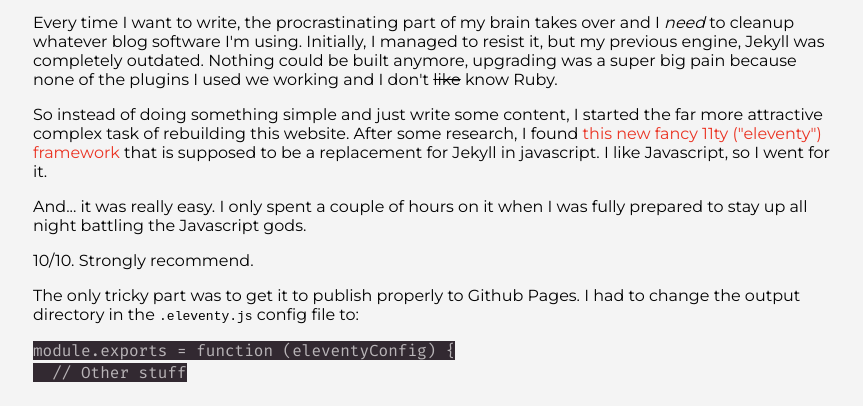
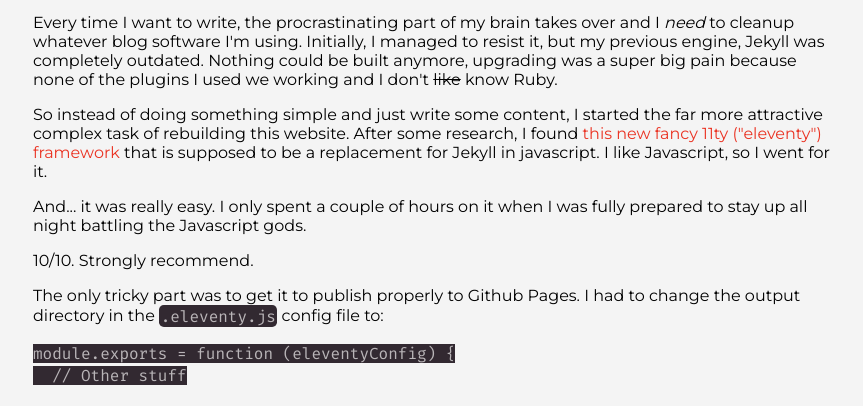
Before and after one commit to vdurmont/vdurmont.github.com, an Eleventy site: page posts/2023-02-28-switch-to-11ty.md in a window 1280 px wide. Shown: the part 300-706 px from the top of the page, without its empty margins (207-1070 px from the left). Built offline with nearby package versions, Linux system fonts and the light colour scheme; Eleventy itself is replaced by a stand-in of ours; code samples lack their colours; files that its build step writes are made by us from their sources.

Commit message:
Add support for inline code

```diff
--- a/assets/css/prism-hopscotch.css
+++ b/assets/css/prism-hopscotch.css
@@ -7,6 +7,7 @@
  * This work is licensed under the Creative Commons CC0 1.0 Universal License
  */
 
+code,
 code[class*="language-"],
 pre[class*="language-"] {
   font-family: "Fira Mono", Menlo, Monaco, "Lucida Console", "Courier New",
@@ -45,6 +46,7 @@ pre[class*="language-"] {
 }
 
 /* Inline code */
+:not(pre) > code,
 :not(pre) > code[class*="language-"] {
   padding: 0.1em;
   border-radius: 0.3em;
--- a/docs/assets/css/prism-hopscotch.css
+++ b/docs/assets/css/prism-hopscotch.css
@@ -7,6 +7,7 @@
  * This work is licensed under the Creative Commons CC0 1.0 Universal License
  */
 
+code,
 code[class*="language-"],
 pre[class*="language-"] {
   font-family: "Fira Mono", Menlo, Monaco, "Lucida Console", "Courier New",
@@ -45,6 +46,7 @@ pre[class*="language-"] {
 }
 
 /* Inline code */
+:not(pre) > code,
 :not(pre) > code[class*="language-"] {
   padding: 0.1em;
   border-radius: 0.3em;
```
